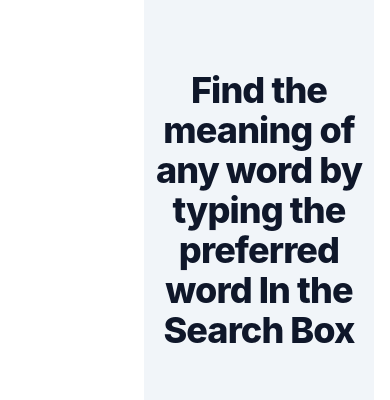
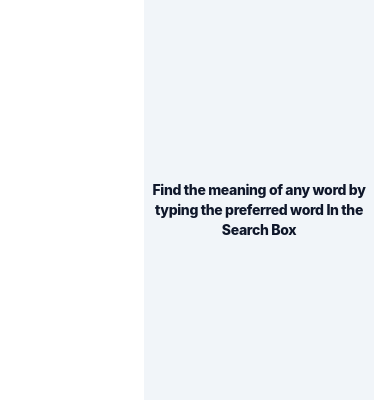
Before and after one commit to Erica2012/BRAINY-DICTIONARY, a Next.js app: page /landingpage in a window 390 px wide. Shown: the part 167-567 px from the top of the page. Built offline with nearby package versions, Linux system fonts and the light colour scheme; no server answers.

Commit message:
final push

```diff
--- a/components/MeaningList.jsx
+++ b/components/MeaningList.jsx
@@ -47,7 +47,7 @@ const MeaningList = ({ word }) => {
         {word.length <= 0 && (
           <div className=" flex items-center justify-center bg-slate-100 dark:bg-regal-blue mr-4 min-h-[50vh]">
             {/* <Image src="/images/results.svg" width={300} height={200} /> */}
-            <h1 class="text-slate-900 font-extrabold dark:font-serif text-4xl sm:text-5xl lg:text-6xl tracking-tight text-center dark:text-white">
+            <h1 class="text-slate-900 font-extrabold dark:font-serif sm:text-5xl lg:text-6xl text-sm tracking-tight text-center dark:text-white">
               Find the  meaning of any word by typing the preferred word In the
               Search Box
             </h1>
@@ -84,7 +84,7 @@ const MeaningList = ({ word }) => {
           </div>
         )}
         {word?.map((item, idx) => (
-          <div>
+          <div >
             <Meaning
               key={idx}
               meaning={{ item, key: idx }}
--- /dev/null
+++ b/pages/posts/[postid].jsx
@@ -0,0 +1,24 @@
+import React from "react";
+import { getPosts } from "../../utils/getPosts";
+
+export async function getServerSideProps(context) {
+  const post = await getPosts(context.params.postId);
+
+  return {
+    props: {
+      post,
+    },
+  };
+}
+
+const PostDetail = ( ) => {
+    return (
+        <div>
+            <h1>Post Details</h1>
+            <hr/>
+
+        </div>
+    )
+}
+
+export default PostDetail;
```
Also changed, not shown: .eslintrc.json.
